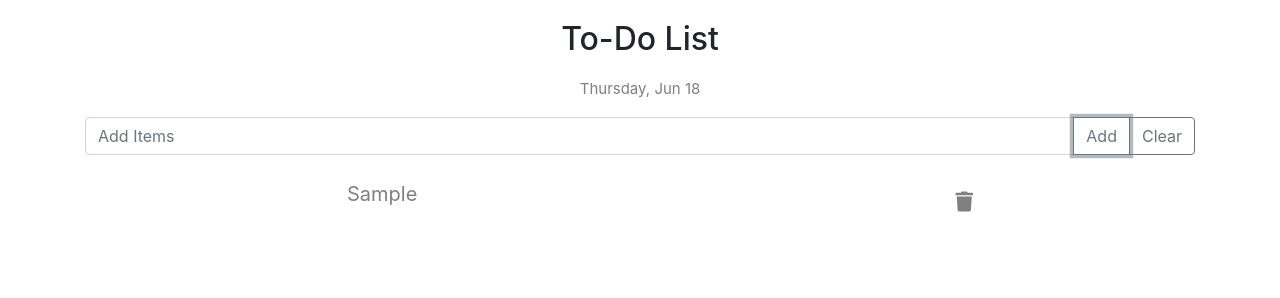
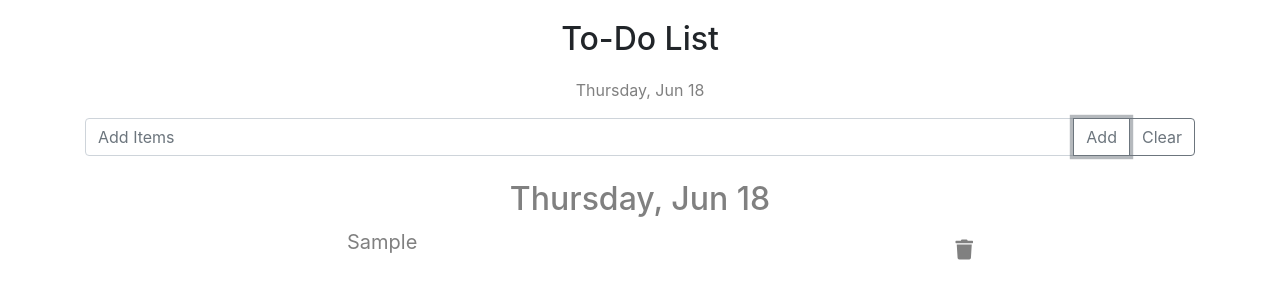
Before and after one commit to ratiarahman/To-Do-List, a plain HTML site: page index.html in a window 1280 px wide. Both pictures are taken after typing "Sample" into the empty fields and a click on the button "Add". Drawn offline with nearby package versions, Linux system fonts and the light colour scheme.

Commit message:
space ignored to enter and working on setting date on every list

```diff
--- a/index.html
+++ b/index.html
@@ -15,7 +15,7 @@
 <body>
 	<div class="container">
 		<h2 id="head">To-Do List</h2>
-		<p id="date"></p>
+		<p class="date"></p>
 
 		<div class="input-group">
   			<input id="input" type="text" class="form-control" placeholder="Add Items">
@@ -27,6 +27,7 @@
 
 
 		<div class="list">
+			<h2 class="date"></h2>
 			<ul>
 			<!-- <li>Notepad</li>
 			<li>Signature Pen</li>
--- a/script.js
+++ b/script.js
@@ -1,4 +1,4 @@
-var date = document.getElementById("date");
+var date = document.getElementsByClassName("date");
 var button = document.getElementById("add");
 var button2 = document.getElementById("clear")
 var input = document.getElementById("input");
@@ -11,10 +11,17 @@ var STORE, id;
 //DATE
 var serial = { weekday:'long', month:'short', day:'numeric'};
 var today = new Date();
-date.innerHTML = today.toLocaleDateString("en-US", serial);
+date[0].innerHTML = today.toLocaleDateString("en-US", serial);
+// for(var i =0;i<date.length;i++){
+// date[i].innerHTML = today.toLocaleDateString("en-US", serial);
+// }
+
+// var d = date[1].innerHTML = today.toLocaleDateString("en-US", serial);
 
 //STORE DATA
 var data = localStorage.getItem("TODO");
+
+
 
 if(data){
 
@@ -31,7 +38,7 @@ if(data){
 //DATA TO SHOW
 function load(array){
 	array.forEach(item =>{
-		createList(item.name, item.id, item.bin);
+		createList(item.name, item.id, item.bin,item.date);
 	});
 }
 
@@ -62,8 +69,6 @@ function inputLength(){
 function removeParent(evt) {
 	evt.parentNode.parentNode.removeChild(evt.parentNode);
   	// evt.target.parentNode.remove();
-	// localStorage.setItem("TODO", JSON.stringify(STORE));
-  	// itemsArray[trash.id].trash = true;
 	STORE[evt.id].bin = true;
 }
 
@@ -83,10 +88,14 @@ function createList(text,id,bin){
 	if (bin) {
 		return;
 	}
-	let item = `	<li>
+	date[1].innerHTML = today.toLocaleDateString("en-US", serial);
+	// <li class = "active-list">${date}</li>
+	let item = `
+					<li>
 						<p>${text}</p>
 						<i class="fa fa-trash" job="delete" id="${id}"></i>
 					</li>
+
 				`;
 
 	let position = "beforeend";
@@ -116,22 +125,22 @@ function createList(text,id,bin){
 
 // createList("haha", 1, true);
 
+
 function createElement(){
 		var text = input.value;
+
+
 		createList(text,id,false);
 		STORE.push(
 			{
 				name:text,
 				id: id,
-				bin: false
+				bin: false,
 			}
 		);
 
 		localStorage.setItem("TODO", JSON.stringify(STORE));
 		id++;
-
-		// localStorage.setItem("items", JSON.stringify(itemsArray));
-		// li.appendChild(document.createTextNode(input.value));
 		input.value = "";
 
 }
@@ -147,14 +156,15 @@ function createElement(){
 
 
 function click(){
-	if (inputLength() > 0) {
+	if (inputLength() > 0 && input.value.trim() != "") {
 		createElement();
 	}
 }
 
 function keypress(e){
-	if (inputLength() > 0 && e.keyCode === 13) { //key.which wil also work
+	if (inputLength() > 0 && input.value.trim() != "" && e.keyCode === 13) { //key.which wil also work
 		createElement();
+
 	}
 }
 
@@ -166,10 +176,11 @@ function done(e) {
 
 function clear(){
 	// ul.remove();
-	// ul.innerHTML = "";
-	while (ul.firstChild) {
- 		 ul.removeChild(ul.firstChild);
- 	}
+	ul.innerHTML = "";
+	date[1].innerHTML = "";
+	// while (ul.firstChild) {
+ // 		 ul.removeChild(ul.firstChild);
+ // 	}
 	localStorage.clear();
 	// localStorage.reload();
 }
--- a/style.css
+++ b/style.css
@@ -20,10 +20,10 @@
 	margin: 20px;
 }
 
-#date{
+.date{
 	text-align: center;
 	color: grey;
-	font-size: 15px;
+	/*font-size: 15px;*/
 }
 
 .list{
```
